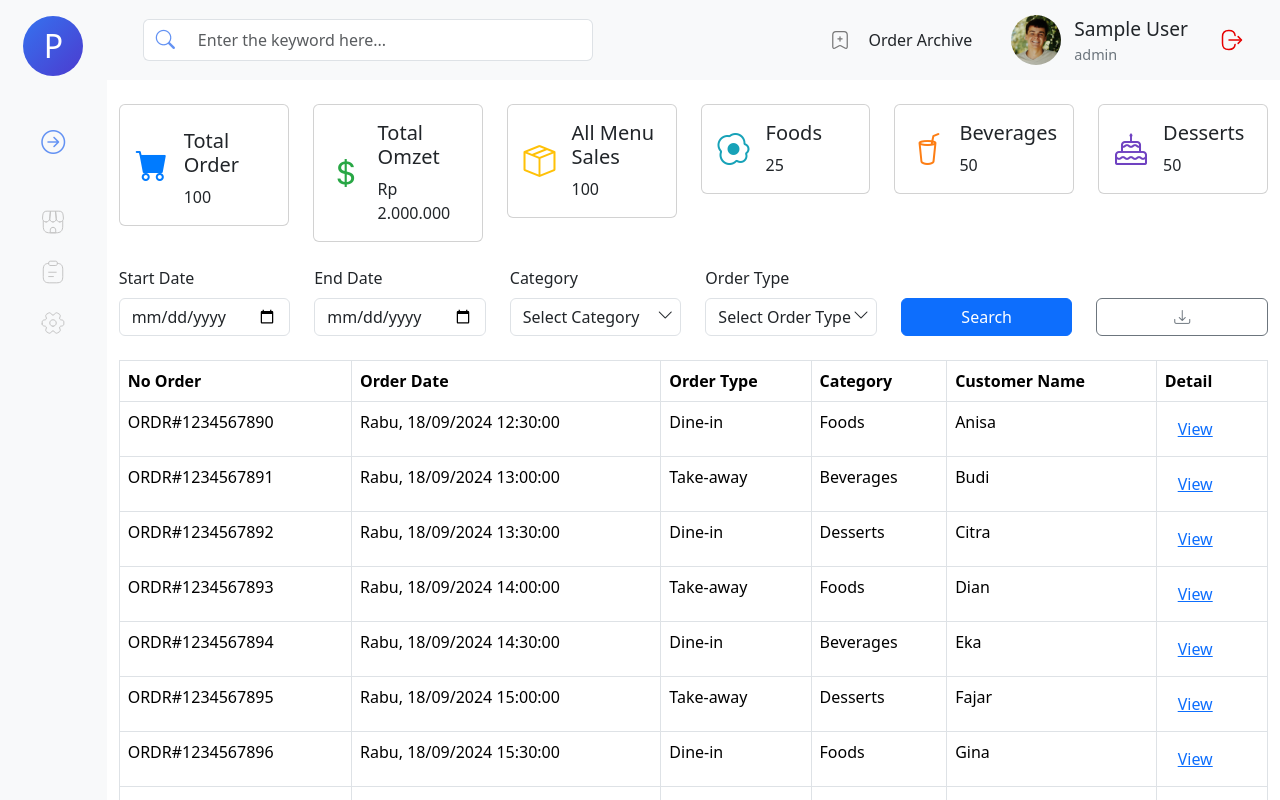
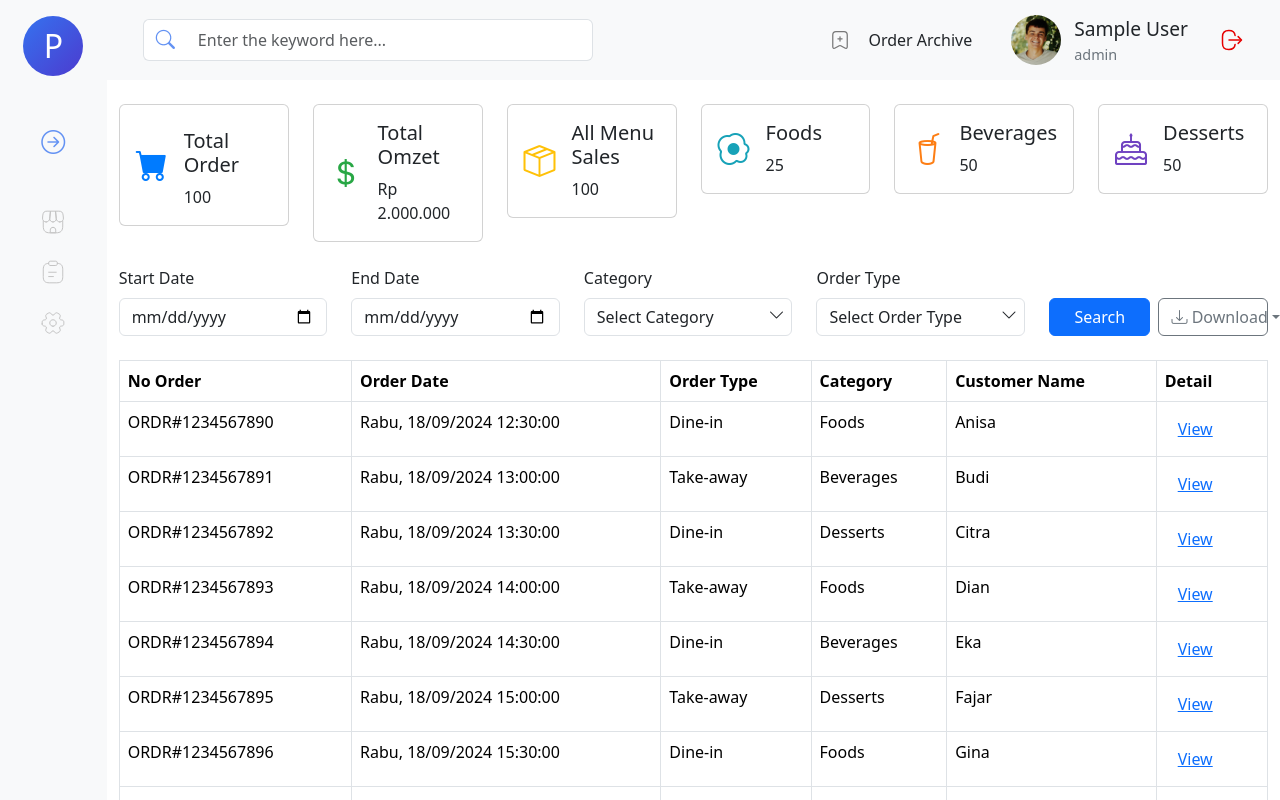
Before and after one commit to alpinmohsa541/pos-sederhana, a React (Vite) app: page /sales-report in a window 1280 px wide. Shown: the top 800 px of the page. Built offline with nearby package versions, Linux system fonts and the light colour scheme; sample sign-in values are in the browser's storage.

Commit message:
Feat : install package untuk pdf dan excel, stayling button download

```diff
--- a/package.json
+++ b/package.json
@@ -11,10 +11,12 @@
   },
   "dependencies": {
     "bootstrap": "^5.3.3",
+    "jspdf": "^2.5.2",
     "prop-types": "^15.8.1",
     "react": "^18.3.1",
     "react-dom": "^18.3.1",
-    "react-router-dom": "^7.1.1"
+    "react-router-dom": "^7.1.1",
+    "xlsx": "^0.18.5"
   },
   "devDependencies": {
     "@eslint/js": "^9.17.0",
--- a/src/App.jsx
+++ b/src/App.jsx
@@ -6,6 +6,7 @@ import Reset from "./ResetPassword/EmailForm";
 import ResetPassword from "./ResetPassword/ResetPasswordForm";
 import CashierDashboard from "./CashierDashboard/CashierDashboard";
 import SalesReport from "./SalesReport/SalesReport";
+import "bootstrap/dist/js/bootstrap.bundle.min.js";
 
 function App() {
   return (
--- a/src/SalesReport/SalesReport.jsx
+++ b/src/SalesReport/SalesReport.jsx
@@ -5,6 +5,25 @@ import { useState, useEffect } from "react";
 import { useNavigate } from "react-router-dom"; // Tambahkan ini
 
 const SalesReport = () => {
+  const exportAsPDF = () => {
+    // Gunakan library seperti jsPDF untuk mengekspor data ke PDF
+    import("jspdf").then((jsPDF) => {
+      const doc = new jsPDF();
+      doc.text("Sales Report", 10, 10);
+      doc.save("sales_report.pdf");
+    });
+  };
+
+  const exportAsExcel = () => {
+    // Gunakan library seperti SheetJS (xlsx) untuk mengekspor data ke Excel
+    import("xlsx").then((XLSX) => {
+      const ws = XLSX.utils.json_to_sheet(orders);
+      const wb = XLSX.utils.book_new();
+      XLSX.utils.book_append_sheet(wb, ws, "Sales Report");
+      XLSX.writeFile(wb, "sales_report.xlsx");
+    });
+  };
+
   const [orders, setOrders] = useState([]);
   const [filters, setFilters] = useState({
     startDate: "",
@@ -347,13 +366,40 @@ const SalesReport = () => {
                   }}
                 ></i>
               </div>
-              <div className="col">
-                <button className="btn btn-primary w-100">Search</button>
-              </div>
-              <div className="col">
-                <button className="btn btn-outline-secondary w-100">
-                  <i className="bi bi-download"></i>
-                </button>
+              <div className="col d-flex justify-content-between align-items-end">
+                <button className="btn btn-primary w-50 me-2">Search</button>
+                <div className="dropdown w-50">
+                  <button
+                    className="btn btn-outline-secondary dropdown-toggle w-100"
+                    type="button"
+                    id="dropdownMenuButton"
+                    data-bs-toggle="dropdown"
+                    aria-expanded="false"
+                  >
+                    <i className="bi bi-download"></i> Download
+                  </button>
+                  <ul
+                    className="dropdown-menu"
+                    aria-labelledby="dropdownMenuButton"
+                  >
+                    <li>
+                      <button
+                        className="dropdown-item"
+                        onClick={() => exportAsPDF()}
+                      >
+                        Export as PDF
+                      </button>
+                    </li>
+                    <li>
+                      <button
+                        className="dropdown-item"
+                        onClick={() => exportAsExcel()}
+                      >
+                        Export as Excel
+                      </button>
+                    </li>
+                  </ul>
+                </div>
               </div>
             </div>
 
```
Also changed, not shown: 1 other file (tests, documents, lock files or other folders).
